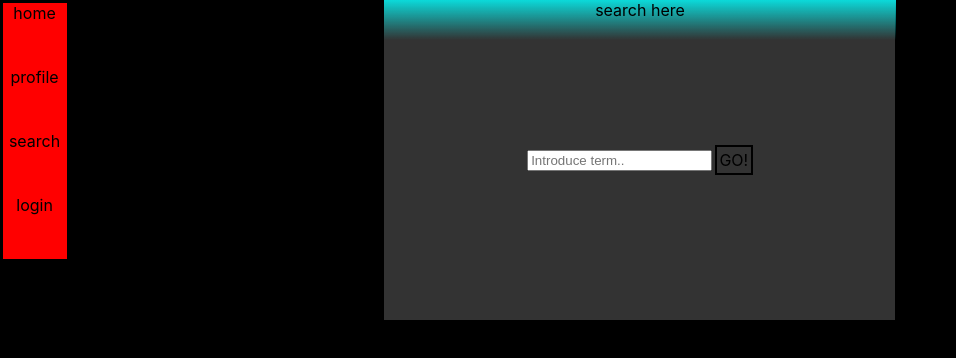
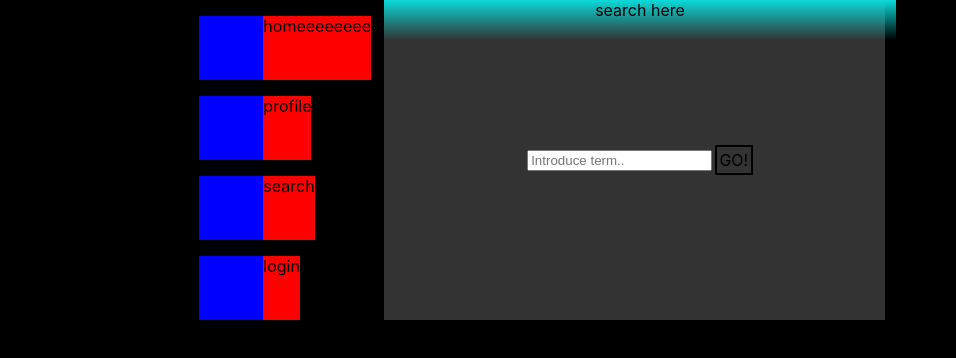
Before and after one commit to suku60/frontend-project-6, a React (Create React App) app: page /search in a window 1280 px wide. Shown: the top 358 px of the page, without its empty margins (0-956 px from the left). Built offline with nearby package versions, Linux system fonts and the light colour scheme.

Commit message:
Buttons width adapted to content. Phase 1 done.

```diff
--- a/src/Components/LeftNavbar/LeftNavbar.css
+++ b/src/Components/LeftNavbar/LeftNavbar.css
@@ -1 +1,45 @@
 @import url('../../assets/CSS/main.css');
+
+.nav_box {
+    height: 100vh;
+    width: 30vw;
+
+    background-color: var(--color-light-2);
+
+
+
+    display: flex;
+    flex-direction: column;
+    justify-content: center;
+    align-items: center;
+
+}
+
+.nav_container {
+    height: 99.2vh;
+    width: 29.6vw;
+
+    background-color: var(--color-dark-1);
+
+    padding: .2em;
+
+
+    display: flex;
+    flex-direction: column;
+    justify-content: flex-start;
+    align-items: flex-end;
+
+    padding-top: .5em;
+
+    padding-right: 1.5em;
+
+}
+
+.nav_items {
+
+
+    display: flex;
+    flex-direction: column;
+    justify-content: flex-start;
+    align-items: flex-start;
+}
--- a/src/Components/LeftNavbar/LeftNavbar.jsx
+++ b/src/Components/LeftNavbar/LeftNavbar.jsx
@@ -8,10 +8,12 @@ const LeftNavbar = () => {
     return (
         <div className='nav_box'>
             <div className="nav_container">
-            <NavigationButton viewNameDisplay={"home"} pathUrl={"/home"}/>
-            <NavigationButton viewNameDisplay={"profile"} pathUrl={"/profile"}/>
-            <NavigationButton viewNameDisplay={"search"} pathUrl={"/search"}/>
-            <NavigationButton viewNameDisplay={"login"} pathUrl={"/"}/>
+                <div className="nav_items">
+                    <NavigationButton viewNameDisplay={"homeeeeeeee"} pathUrl={"/home"}/>
+                    <NavigationButton viewNameDisplay={"profile"} pathUrl={"/profile"}/>
+                    <NavigationButton viewNameDisplay={"search"} pathUrl={"/search"}/>
+                    <NavigationButton viewNameDisplay={"login"} pathUrl={"/"}/>
+                </div>
             </div>
         </div>
     )
--- a/src/Components/NavigationButton/NavigationButton.css
+++ b/src/Components/NavigationButton/NavigationButton.css
@@ -5,9 +5,35 @@
 .temporary_button {
 
     height: 4em;
-    width: 4em;
+    width: fit-content;
 
     background-color: red;
 
     cursor: pointer;
+
+    margin-block: .5em;
+
+
+    display: flex;
+    flex-direction: row;
+    justify-content: center;
+    align-items: center;
 }
+
+.navigation_button_icon {
+    height: 4em;
+    width: 4em;
+    background-color: blue;
+}
+
+.navigation_button_text {
+    height: 4em;
+    width: fit-content;
+
+    /* z-index: 20;
+    position: absolute; */
+
+
+
+    color: black;
+}
--- a/src/Components/NavigationButton/NavigationButton.jsx
+++ b/src/Components/NavigationButton/NavigationButton.jsx
@@ -13,7 +13,9 @@ const NavigationButton = (props) => {
 
     return (
         <div className="temporary_button" onClick={()=>pathFinder()}>
-            {props.viewNameDisplay}
+            <div className="navigation_button_icon"></div>
+            <div className="navigation_button_text">{props.viewNameDisplay}</div>
+            {/* {props.viewNameDisplay} */}
         </div>
     )
 };
--- a/src/Components/RightNavbar/RightNavbar.css
+++ b/src/Components/RightNavbar/RightNavbar.css
@@ -1,26 +1 @@
 @import url('../../assets/CSS/main.css');
-
-.nav_box {
-    height: 100vh;
-    width: 30vw;
-
-    background-color: var(--color-light-2);
-
-
-
-    display: flex;
-    flex-direction: column;
-    justify-content: center;
-    align-items: center;
-
-}
-
-.nav_container {
-    height: 99.2vh;
-    width: 29.6vw;
-
-    background-color: var(--color-dark-1);
-
-    padding: .2em;
-
-}
--- a/src/assets/CSS/main.css
+++ b/src/assets/CSS/main.css
@@ -1,7 +1,7 @@
 :root {
 
     --color-dark-1: hsl(0, 0%, 0%);
-    --color-dark-2: hsl(0, 0%, 10%);
+    --color-dark-2: hsl(0, 0%, 8%);
     --color-dark-3: hsl(0, 0%, 20%);
 
     --color-light-1: hsl(0, 0%, 100%);
```
